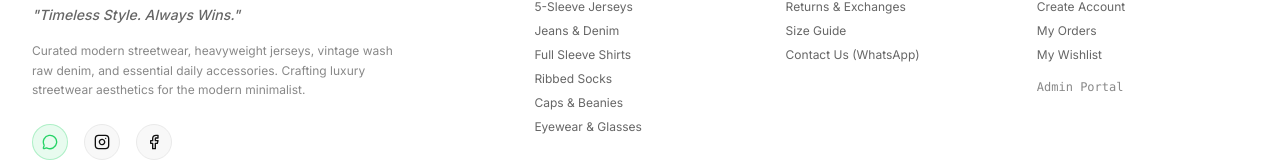
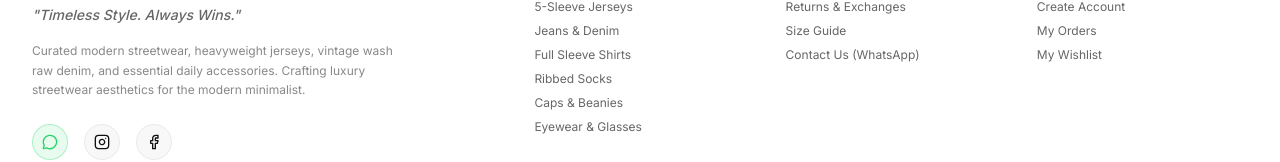
Before and after one commit to lUCIFER94008/VINTAGE-VAULT, a Next.js app: page /login in a window 1280 px wide. Shown: the part 999-1161 px from the top of the page. Built offline with nearby package versions, Linux system fonts and the light colour scheme; no server answers.

Commit message:
Remove Admin Portal link from public website footer

```diff
--- a/src/components/Footer.tsx
+++ b/src/components/Footer.tsx
@@ -203,11 +203,6 @@ export default function Footer() {
                   My Wishlist
                 </Link>
               </li>
-              <li>
-                <Link href="/admin/login" className="text-[#888888] hover:text-[#111111] transition-colors pt-2 block font-mono">
-                  Admin Portal
-                </Link>
-              </li>
             </ul>
           </div>
         </div>
```
